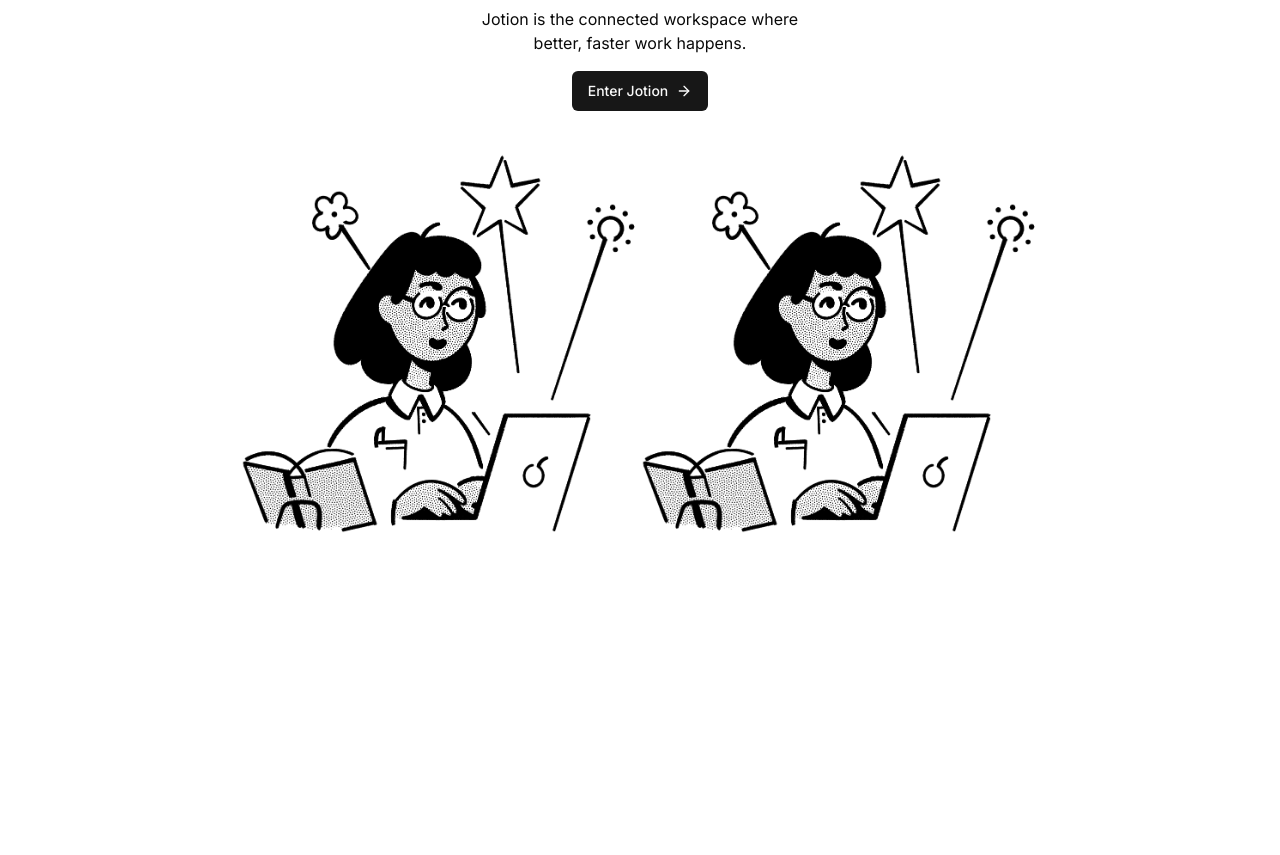
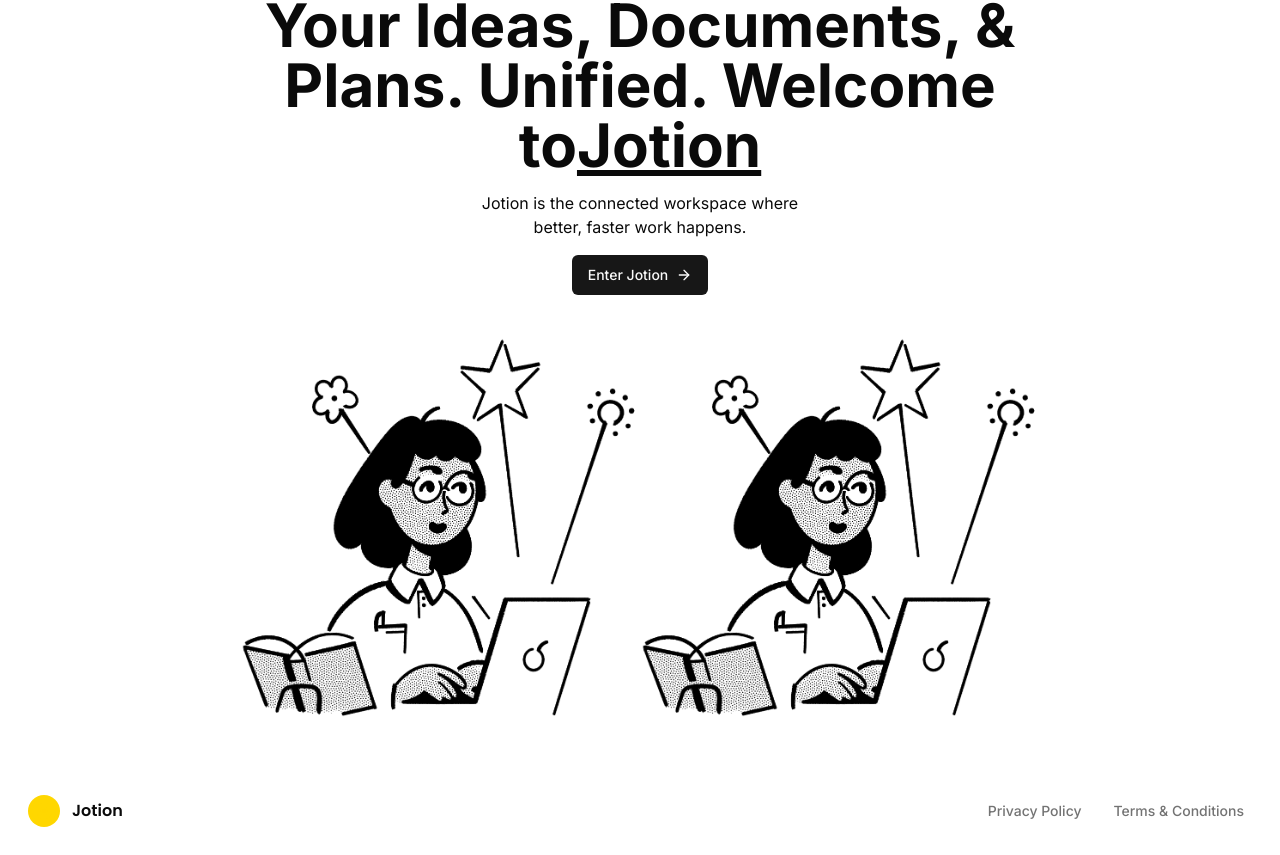
Before and after one commit to sanynote/notion-clone, a Next.js app: page / in a window 1280 px wide. Shown: the part 189-1044 px from the top of the page. Before the commit the page ends 800 px from the top, so only its background shows below. Built offline with nearby package versions, Linux system fonts and the light colour scheme.

Commit message:
add navbar, add footer

```diff
--- a/app/(marketing)/_components/footer.tsx
+++ b/app/(marketing)/_components/footer.tsx
@@ -1,3 +1,6 @@
+import { Logo } from "./logo";
+import { Button } from "@/components/ui/button";
+
 export const Footer = () => {
   return (
     <div
@@ -5,6 +8,18 @@
         z-50"
     >
       <Logo />
+      <div
+        className="md:ml-auto w-full justify-between
+      md:justify-end flex items-center gap-x-2
+      text-muted-foreground"
+      >
+        <Button variant="ghost" size="sm">
+          Privacy Policy
+        </Button>
+        <Button variant="ghost" size="sm">
+          Terms & Conditions
+        </Button>
+      </div>
     </div>
   );
 };
--- a/app/(marketing)/_components/logo.tsx
+++ b/app/(marketing)/_components/logo.tsx
@@ -12,6 +12,7 @@
   return (
     <div className="hidden md:flex items-center gap-x-2">
       <Image src="/logo.svg" height="40" width="40" alt="Logo" />
+      <p className={cn("font-semibold", font.className)}>Jotion</p>
     </div>
   );
 };
--- /dev/null
+++ b/app/(marketing)/_components/navbar.tsx
@@ -0,0 +1,5 @@
+"use client";
+
+export const Navbar = () => {
+  return <div>Navbar !</div>;
+};
--- /dev/null
+++ b/app/(marketing)/layout.tsx
@@ -0,0 +1,12 @@
+import { Navbar } from "./_components/navbar";
+
+const MarketingLayout = ({ children }: { children: React.ReactNode }) => {
+  return (
+    <div className="h-full">
+      <Navbar />
+      <main className="h-full pt-40">{children}</main>
+    </div>
+  );
+};
+
+export default MarketingLayout;
--- a/app/(marketing)/page.tsx
+++ b/app/(marketing)/page.tsx
@@ -1,3 +1,4 @@
+import { Footer } from "./_components/footer";
 import { Heading } from "./_components/heading";
 import { Heroes } from "./_components/heroes";
 
@@ -11,6 +12,7 @@
         <Heading />
         <Heroes />
       </div>
+      <Footer />
     </div>
   );
 };
```
